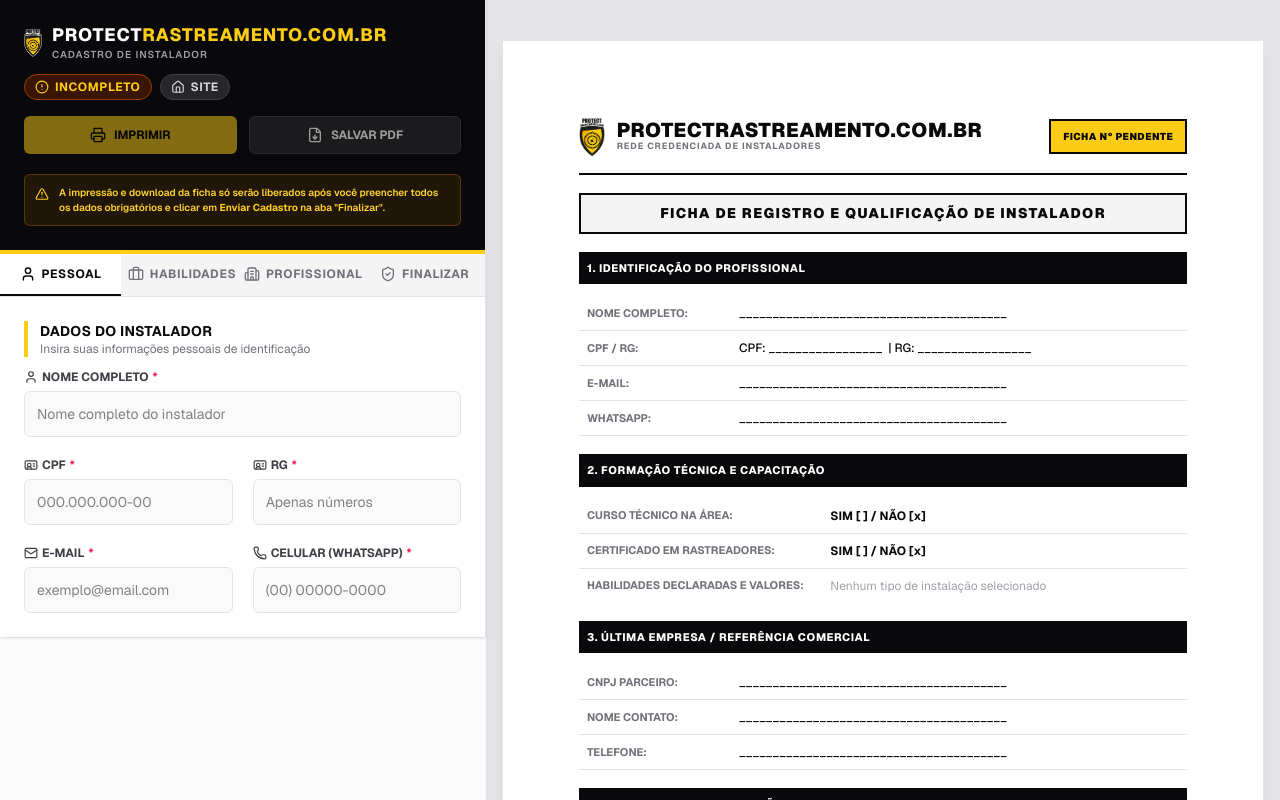
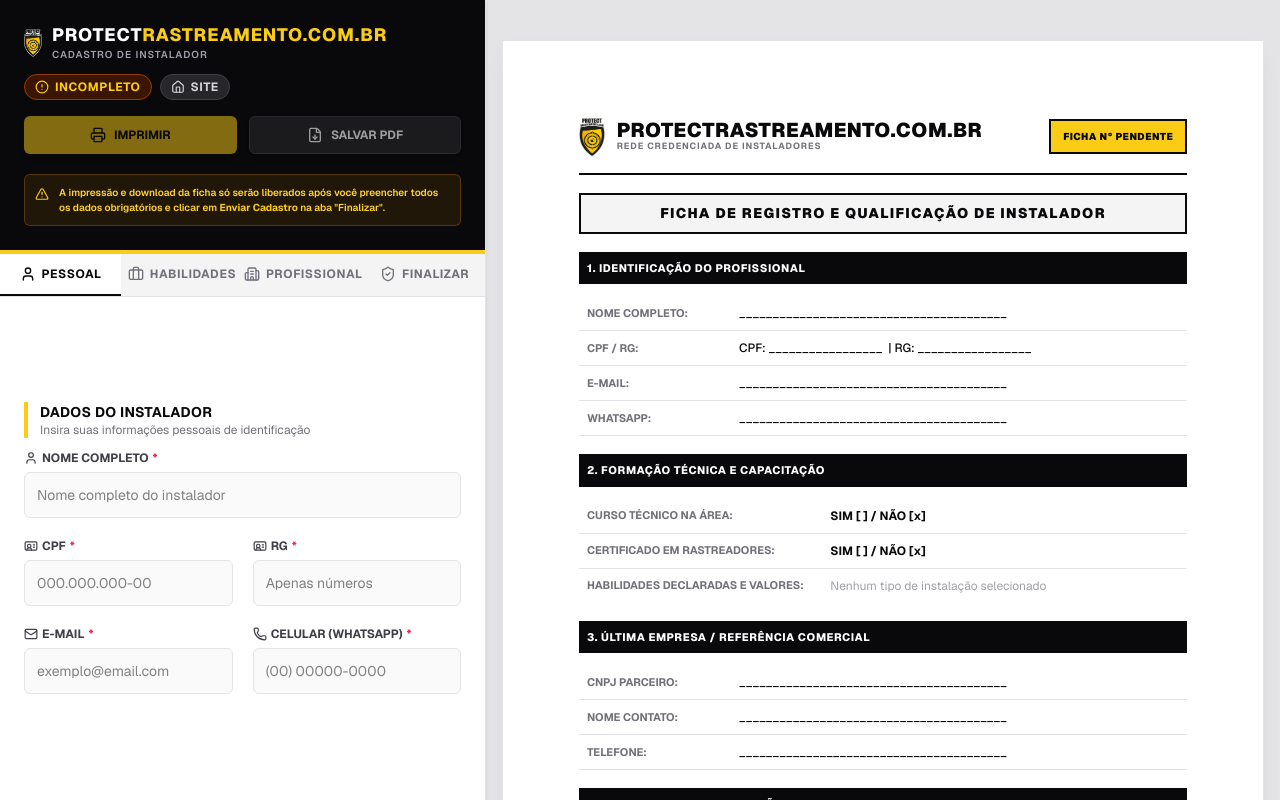
Before and after one commit to guhrizzo/contrato_rastreamento, a Next.js app: page /cadastro in a window 1280 px wide. Built offline with nearby package versions, Linux system fonts and the light colour scheme.

Commit message:
Update page.tsx

```diff
--- a/app/cadastro/page.tsx
+++ b/app/cadastro/page.tsx
@@ -469,7 +469,7 @@
       )}
 
       {/* COLUNA ESQUERDA: FORMULÁRIO */}
-      <aside className={`w-full lg:w-[45%] xl:w-[38%] bg-white border-b lg:border-b-0 lg:border-r border-zinc-200 flex flex-col h-auto lg:max-h-screen lg:self-start lg:sticky lg:top-0 no-print z-10 shadow-sm ${mobileTab === 'form' ? 'flex' : 'hidden lg:flex'}`}>
+      <aside className={`w-full lg:w-[45%] xl:w-[38%] bg-white border-b lg:border-b-0 lg:border-r border-zinc-200 flex flex-col h-auto lg:h-screen lg:sticky lg:top-0 no-print z-10 shadow-sm ${mobileTab === 'form' ? 'flex' : 'hidden lg:flex'}`}>
 
         {/* CABEÇALHO DA BARRA LATERAL */}
         <header className="p-4 sm:p-6 bg-brand-black text-white flex flex-col gap-4 border-b-4 border-brand-yellow">
@@ -615,11 +615,11 @@
         </nav>
 
         {/* CONTEÚDO DAS ABAS */}
-        <div className="flex-1 overflow-y-auto p-4 sm:p-6 space-y-7">
+        <div className="flex-1 overflow-y-auto p-4 sm:p-6 flex flex-col">
 
           {/* TAB: PESSOAL */}
           {activeTab === 'client' && (
-            <div className="space-y-5">
+            <div className="space-y-5 my-auto">
               <div className="border-l-4 border-brand-yellow pl-3 mb-3">
                 <h3 className="text-sm font-bold uppercase text-brand-black tracking-wide">
                   Dados do Instalador
@@ -703,7 +703,7 @@
 
           {/* TAB: HABILIDADES */}
           {activeTab === 'skills' && (
-            <div className="space-y-5">
+            <div className="space-y-5 my-auto">
               <div className="border-l-4 border-brand-yellow pl-3 mb-3">
                 <h3 className="text-sm font-bold uppercase text-brand-black tracking-wide">
                   Experiência e Formação
@@ -814,7 +814,7 @@
 
           {/* TAB: PROFISSIONAL */}
           {activeTab === 'professional' && (
-            <div className="space-y-5">
+            <div className="space-y-5 my-auto">
               <div className="border-l-4 border-brand-yellow pl-3 mb-3">
                 <h3 className="text-sm font-bold uppercase text-brand-black tracking-wide">
                   Histórico e Anexos
@@ -891,7 +891,7 @@
 
           {/* TAB: FINALIZAR */}
           {activeTab === 'finish' && (
-            <div className="space-y-5">
+            <div className="space-y-5 my-auto">
               <div className="border-l-4 border-brand-yellow pl-3 mb-3">
                 <h3 className="text-sm font-bold uppercase text-brand-black tracking-wide">
                   Autorização e Envio
```
